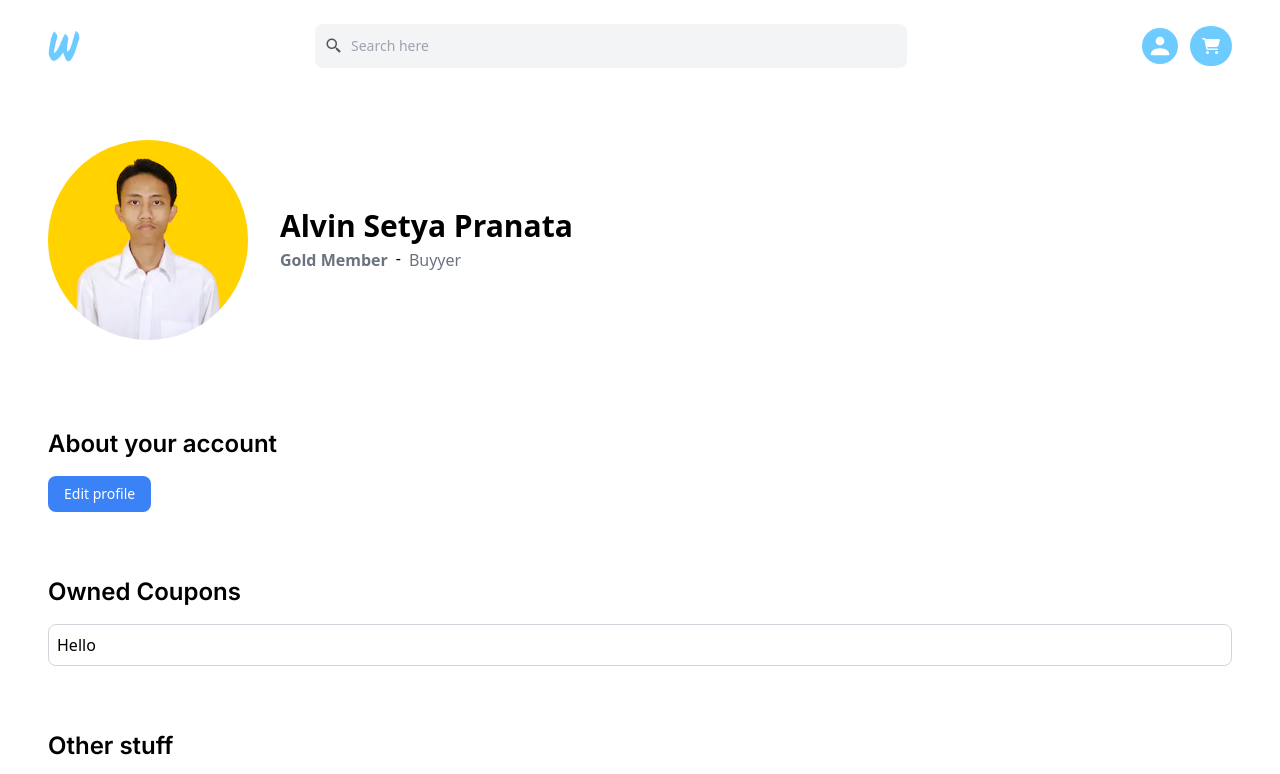
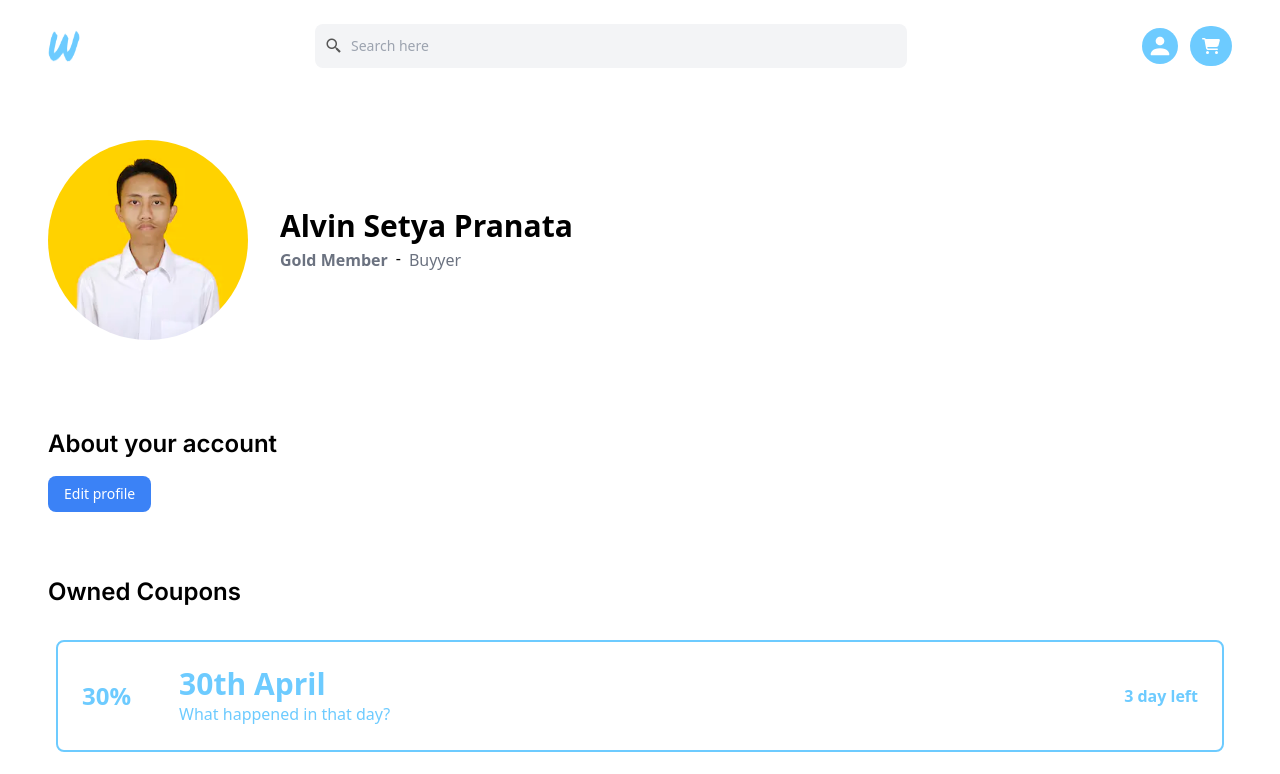
Before and after one commit to AlvinSetyaPranata/WeeboStore, a Next.js app in the folder frontend/: page /account in a window 1280 px wide. Shown: the top 774 px of the page. Built offline with nearby package versions, Linux system fonts and the light colour scheme.

Commit message:
Created coupons components

```diff
--- a/frontend/src/app/account/page.jsx
+++ b/frontend/src/app/account/page.jsx
@@ -10,6 +10,7 @@ import Link from "next/link"
 import HeadphoneIcon from "@/components/SVG/HeadphoneIcon"
 import QuestionMark from "@/components/SVG/QuestionMark"
 import InformationIcon from "@/components/SVG/InformationIcon"
+import Coupons from "@/components/Atoms/Coupons"
 
 
 export default function AccountLayout() {
@@ -60,8 +61,9 @@ export default function AccountLayout() {
 
             <div>
                 <h2 className="text-2xl font-semibold font-heading">Owned Coupons</h2>
-                <div className="space-y-12 rounded-lg p-2 border-[1px] border-gray-300 mt-4">
-                    <p>Hello</p>
+                <div className="space-y-6 rounded-lg p-2 py-8">
+                    <Coupons discount="30" title="30th April" desc="What happened in that day?"/>
+                    <Coupons discount="60" title="Ramadhan Special Sale" desc="Month of forgiveness and blessings"/>
                 </div>
 
             </div>
--- a/frontend/src/components/Atoms/Coupons.jsx
+++ b/frontend/src/components/Atoms/Coupons.jsx
@@ -0,0 +1,12 @@
+export default function Coupons({discount, title, desc}) {
+    return (
+        <div className="flex gap-12 w-full border-2 px-6 py-6 items-center rounded-lg border-primary hover:cursor-pointer hover:bg-primary group">
+            <h4 className="text-2xl font-semibold text-primary group-hover:text-white">{discount}%</h4>
+            <div className="flex-1">
+                <p className="text-primary group-hover:text-white font-bold text-3xl">{title}</p>
+                <span className="text-primary group-hover:text-white">{desc}</span>
+            </div>
+            <h4 className="text-primary group-hover:text-white font-semibold">3 day left</h4>
+        </div>
+    )
+}
--- a/frontend/tailwind.config.js
+++ b/frontend/tailwind.config.js
@@ -13,6 +13,12 @@ module.exports = {
       backgroundColor: {
         'primary' : '#6DCBFF'
       },
+      borderColor: {
+        'primary' : '#6DCBFF'
+      },
+      textColor: {
+        'primary' : '#6DCBFF'
+      },
       fontFamily: {
         'heading' : 'Inter, sans-serif'
       }
```
